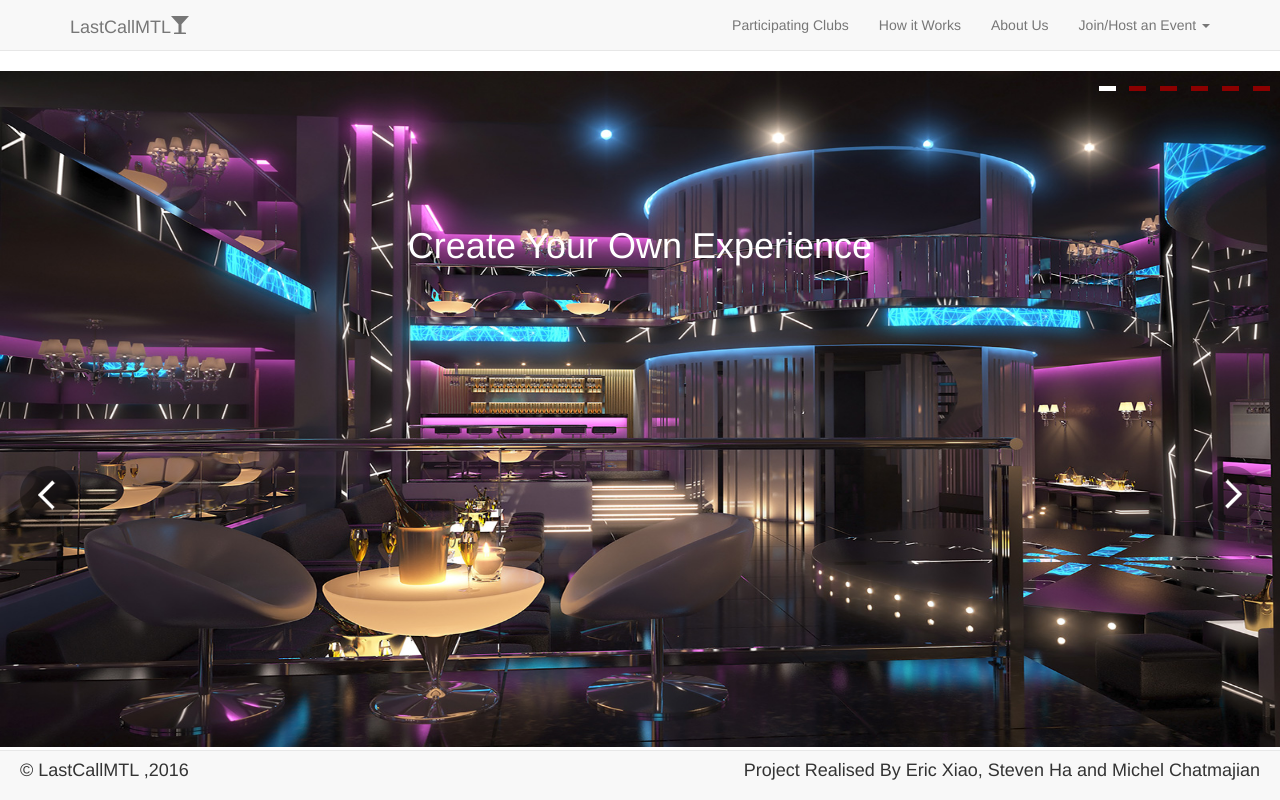
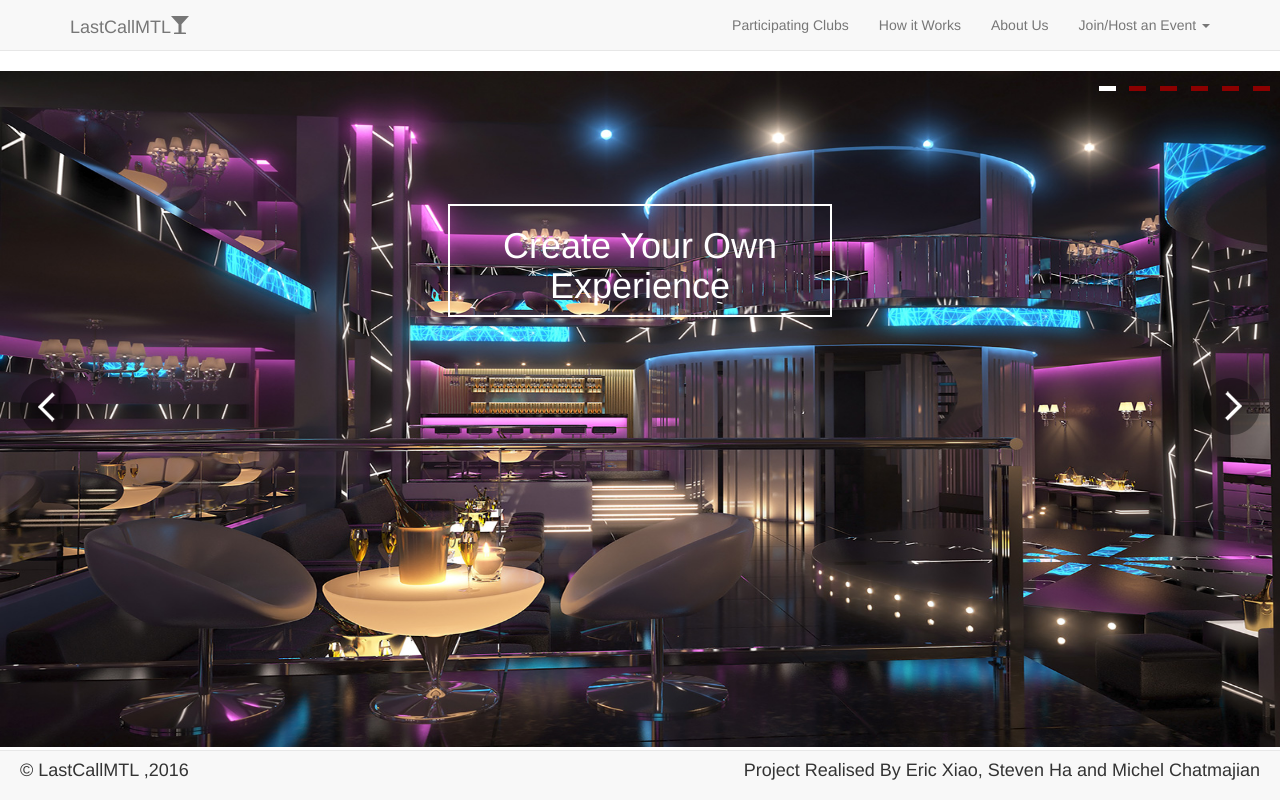
Before and after one commit to gitter-badger/LastCallMTL-Project, a plain HTML site: page index.html in a window 1280 px wide. Drawn offline with nearby package versions, Linux system fonts and the light colour scheme.

Commit message:
worked on welcoming text

```diff
--- a/css/custom.css
+++ b/css/custom.css
@@ -42,6 +42,7 @@ img{
     z-index:5;
     position:relative;
     margin-left:20px;
+    margin-top:8%;
     background-image:url("../img/SlideImages/left.png");
 }
 #left:hover{
@@ -55,6 +56,7 @@ img{
     z-index:5;
     position:relative;
     margin-right:20px;
+    margin-top:8%;
     background-image:url("../img/SlideImages/right.png");
 }
 #right:hover{
@@ -154,7 +156,15 @@ li>  a:hover:before {
 	height:20px;
 }
 #welcomingText{
+    border-style: solid;
+    border-color:white;
+    border-width: 2px;
+    position:absolute;
+    margin-top:10%;
+    margin-left:35%;
+    width:30%;
+}
+#welcomingText h1{
     color:white;
     text-align:center;
-    margin-top:150px;
 }
--- a/index.html
+++ b/index.html
@@ -61,7 +61,9 @@
                     <li id="6" onclick="jump(6)"></li>
                 </ul>
             </div>
-            <h1 id="welcomingText">Create Your Own Experience</h1>
+            <div id="welcomingText">
+                <h1>Create Your Own Experience</h1>
+            </div>
             <div id="arrow_wrapper">
                 <div id="left" onclick="prevSlide()"></div>
                 <div id="right" onclick="nextSlide()"></div>
```
